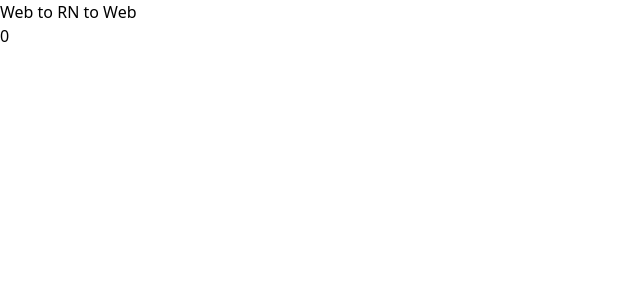
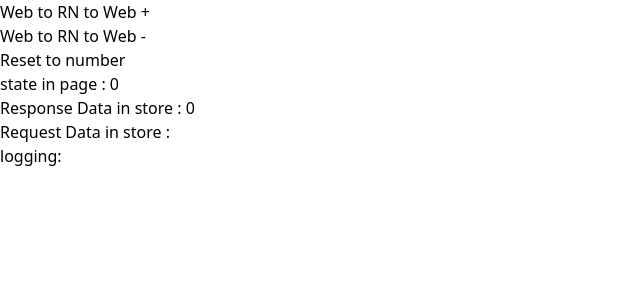
Before and after one commit to aibarito-ua/daewon-poly-web-site, a React (Create React App) app: page /webTest in a window 1280 px wide. Shown: the top 300 px of the page, without its empty margins (0-640 px from the left). Built offline with nearby package versions, Linux system fonts and the light colour scheme.

Commit message:
test complete webview modules

```diff
--- a/src/pages/WebViewWrap.tsx
+++ b/src/pages/WebViewWrap.tsx
@@ -1,54 +1,71 @@
 import React, { useEffect, useState } from 'react'
-// declare interface Window {
-//     ReactNativeWebView: any;
-// }
+import * as common from '../util/RN/commonPostMessage'
+import useRNPostMessageStore from '../store/useRNPostMessageStore'
+
 const WebViewWrap = (props:any) => {
+    const {req_data, res_data, setReqData, setResData} = useRNPostMessageStore();
+    // page state
     const [rnData, setRnData] = useState('0');
-    const [rntoWebData, setRntoWebData] = useState(false);
+    const [logData, setLogData] = useState('');
 
-    const isUIWebView = () => {
-        return navigator.userAgent.toLowerCase().match(/\(ip.*applewebkit(?!.*(version|crios))/);
-    };
     useEffect(()=>{
-        const isUIWebView = () => {
-            return navigator.userAgent.toLowerCase().match(/\(ip.*applewebkit(?!.*(version|crios))/);
-        };
-        const receiver = isUIWebView() ? window: document;
-        receiver.addEventListener('message',RN2WebMessage);
+        setResData('0')
+        common.RN.webview.initDidMountRNEffect(RN2WebMessage);
         return () => {
-            receiver.removeEventListener('message',RN2WebMessage)
+            common.RN.webview.unmountENEffect(RN2WebMessage);
         }
     },[])
 
-    // RN->Web Flagged event
-    useEffect(()=>{
-        const receiver = isUIWebView() ? window: document;
-
-        receiver.addEventListener('message',RN2WebMessage);
-        setTimeout(()=>{
-            receiver.removeEventListener('message',RN2WebMessage)
-        }, 2000)
-    }, [rntoWebData])
     // web -> RN message event
     const web2RNMessage = async () => {
         // web -> RN
-        window.ReactNativeWebView.postMessage(JSON.stringify(
-            {type: 1, data: rnData}
-        ));
-        // RN->Web flagged
-        setRntoWebData(!rntoWebData)
+        setReqData(res_data)
+        const data = {
+            number: rnData
+        }
+        await common.RN.webview.web2RNMessage('plusNumber', data)
+    }
+    const web2RNMessageMinus = async () => {
+        // web -> RN
+        setReqData(res_data)
+        const data = {
+            number: rnData
+        }
+        await common.RN.webview.web2RNMessage('minusNumber', data);
+    }
+    const web2RNMessageReset = async () => {
+        // web -> RN
+        setReqData(res_data)
+        const data = {
+            number: rnData
+        }
+        await common.RN.webview.web2RNMessage('resetNumber', data);
     }
 
     // RN -> web msg evt
     const RN2WebMessage = (event:any) => {
-        const {data} = JSON.parse(event.data);
-        setRnData(data);
+        const data = common.RN.webview.getRNData(event.data);
+
+        setLogData(data['number'])
+        setRnData(data['number']);
+        setResData(data['number']);
     }
 
     return (
-        <div>
-            <button onClick={web2RNMessage}>{'Web to RN to Web'}</button>
-            <p>{rnData}</p>
+        <div className='container mx-auto'>
+            <div className='flex flex-row justify-center mt-2'>
+                <button className='bg-blue-700 text-white p-2 rounded-lg' onClick={web2RNMessage}>{'Web to RN to Web +'}</button>
+            </div>
+            <div className='flex flex-row justify-center mt-2'>
+                <button className='bg-blue-700 text-white p-2 rounded-lg' onClick={web2RNMessageMinus}>{'Web to RN to Web -'}</button>
+            </div>
+            <div className='flex flex-row justify-center mt-2'>
+                <button className='bg-blue-700 text-white p-2 rounded-lg' onClick={web2RNMessageReset}>{'Reset to number'}</button>
+            </div>
+            <p>state in page : {rnData}</p>
+            <p>Response Data in store : {res_data}</p>
+            <p>Request Data in store : {req_data}</p>
+            <p>logging: {logData}</p>
         </div>
     )
 }
--- /dev/null
+++ b/src/store/useRNPostMessageStore.ts
@@ -0,0 +1,23 @@
+import {create } from 'zustand';
+
+const useRNPostMessageStore = create<IRNPostMessage>((set, get)=>({
+    req_type: "",
+    req_data: "",
+    res_data: "",
+    getPostMessage: (event:any)=>{
+        const rn_data = JSON.parse(event.data);
+        set(()=>({res_data:rn_data}))
+    },
+    setPostMessage: (reqType: TRNPostMessageReqType,data:TRNDataObjectType|string)=>{
+        const postData = {
+            type: reqType,
+            data: data
+        }
+        window.ReactNativeWebView.postMessage(
+            JSON.stringify(postData)
+        )
+    },
+    setReqData: (req_data:any) => set(()=>({req_data})),
+    setResData: (res_data: any) => set(()=>({res_data}))
+}))
+export default useRNPostMessageStore;
--- /dev/null
+++ b/src/util/RN/commonPostMessage.ts
@@ -0,0 +1,35 @@
+// RN webview에서 사용할 공통 사용 함수
+export const RN = {
+    webview: {
+        // useEffect 안에서 사용.
+        // WebView Page Loading시 didmount에서 필수
+        initDidMountRNEffect: (getPostMessage:(event:any)=>void) => {
+            // store
+            const isUIWebView = () => {
+                return navigator.userAgent.toLowerCase().match(/\(ip.*applewebkit(?!.*(version|crios))/);
+            };
+            const receiver = isUIWebView() ? window: document;
+            receiver.addEventListener('message',getPostMessage)
+        },
+        // useEffect did unmount remove listener
+        // WebView Page Did unmount에서 필수
+        unmountENEffect: (getPostMessage:(event:any)=>void)=> {
+            const isUIWebView = () => {
+                return navigator.userAgent.toLowerCase().match(/\(ip.*applewebkit(?!.*(version|crios))/);
+            };
+            const receiver = isUIWebView() ? window: document;
+            receiver.removeEventListener('message',getPostMessage)
+        },
+        // web to RN data
+        web2RNMessage: async (type:string, data:any) => {
+            await window.ReactNativeWebView.postMessage(JSON.stringify(
+                {type, data}
+            ))
+        },
+        // when get RN response postMessage data
+        getRNData: (rn_data:any)=> {
+            const {data} = JSON.parse(rn_data);
+            return data;
+        }
+    }
+}
```
Also changed, not shown: src/store/@type/useRNPostMessage.d.ts (added, +17 -0 lines).
